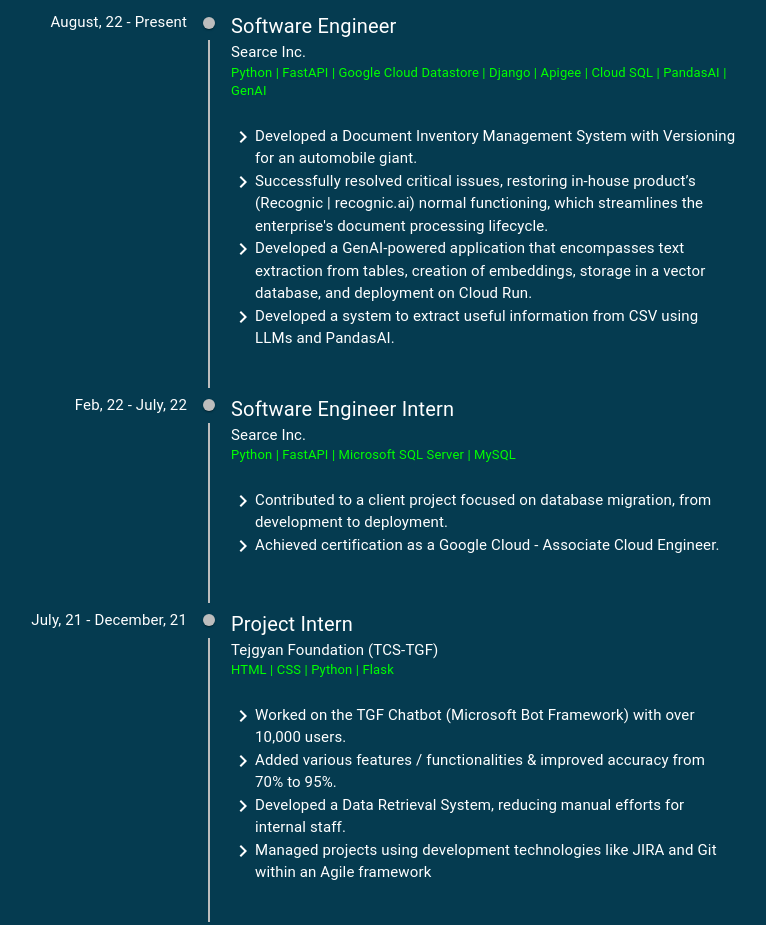
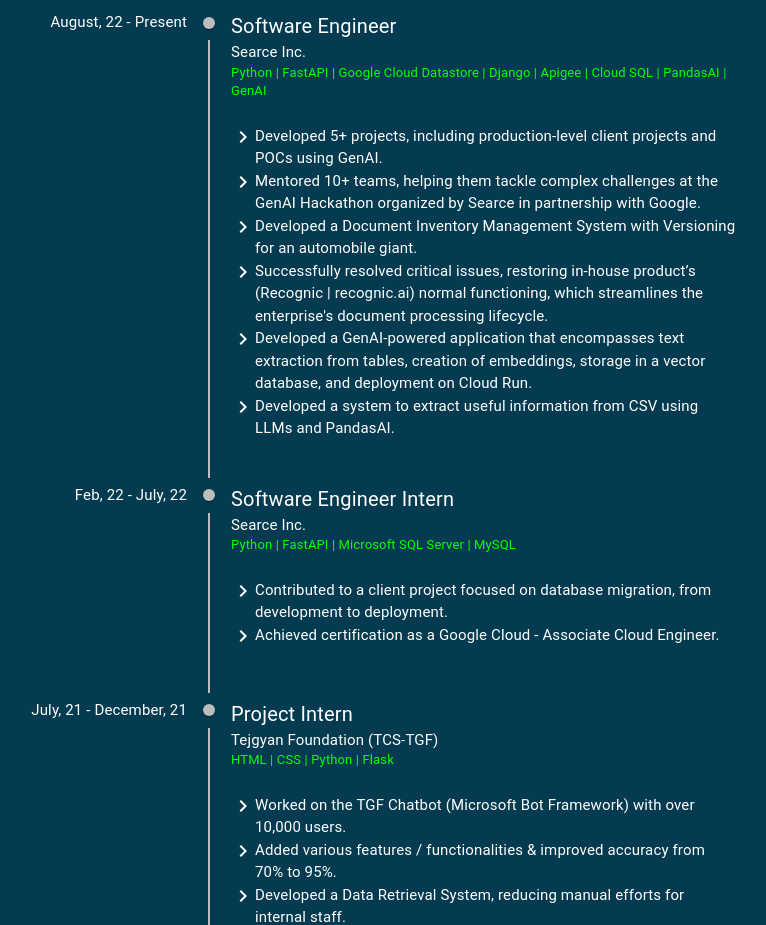
Before and after one commit to kvarad6/portfolio, a React (Create React App) app in the folder portfolio/: page / in a window 1280 px wide. Shown: the part 2380-3305 px from the top of the page, without its empty margins (431-1197 px from the left). Built offline with nearby package versions, Linux system fonts and the light colour scheme.

Commit message:
updated resume info

```diff
--- a/portfolio/src/Components/Resume.js
+++ b/portfolio/src/Components/Resume.js
@@ -67,6 +67,26 @@
                                                     <Typography variant="body2" color="text.secondary" sx={{ color: '#00ff00', fontSize: { xs: 12, md: 13, lg: 15 } }}>
                                                         Python | FastAPI | Google Cloud Datastore | Django | Apigee | Cloud SQL | PandasAI | GenAI
                                                     </Typography>
+                                                    <Grid sx={{ display: 'flex', flexDirection: 'row', mt: 3 }}>
+                                                        <Grid Item>
+                                                            <NavigateNextIcon sx={{ color: 'white' }} />
+                                                        </Grid>
+                                                        <Grid Item>
+                                                            <Typography sx={{ color: 'white', fontSize: { xs: 14, md: 15, lg: 15 } }}>
+                                                                Developed 5+ projects, including production-level client projects and POCs using GenAI.
+                                                            </Typography>
+                                                        </Grid>
+                                                    </Grid>
+                                                    <Grid sx={{ display: 'flex', flexDirection: 'row', mt: 3 }}>
+                                                        <Grid Item>
+                                                            <NavigateNextIcon sx={{ color: 'white' }} />
+                                                        </Grid>
+                                                        <Grid Item>
+                                                            <Typography sx={{ color: 'white', fontSize: { xs: 14, md: 15, lg: 15 } }}>
+                                                                Mentored 10+ teams, helping them tackle complex challenges at the GenAI Hackathon organized by Searce in partnership with Google.
+                                                            </Typography>
+                                                        </Grid>
+                                                    </Grid>
                                                     <Grid sx={{ display: 'flex', flexDirection: 'row', mt: 3 }}>
                                                         <Grid Item>
                                                             <NavigateNextIcon sx={{ color: 'white' }} />
@@ -237,7 +257,27 @@
                                                             <NavigateNextIcon sx={{ color: 'white' }} />
                                                         </Grid>
                                                         <Grid Item>
-                                                            <Typography sx={{ color: 'white', fontSize: { xs: 12, md: 13, lg: 15 } }}>
+                                                            <Typography sx={{ color: 'white', fontSize: { xs: 14, md: 15, lg: 15 } }}>
+                                                                Developed 5+ projects, including production-level client projects and POCs using GenAI.
+                                                            </Typography>
+                                                        </Grid>
+                                                    </Grid>
+                                                    <Grid sx={{ display: 'flex', flexDirection: 'row' }}>
+                                                        <Grid Item>
+                                                            <NavigateNextIcon sx={{ color: 'white' }} />
+                                                        </Grid>
+                                                        <Grid Item>
+                                                            <Typography sx={{ color: 'white', fontSize: { xs: 14, md: 15, lg: 15 } }}>
+                                                                Mentored 10+ teams, helping them tackle complex challenges at the GenAI Hackathon organized by Searce in partnership with Google.
+                                                            </Typography>
+                                                        </Grid>
+                                                    </Grid>
+                                                    <Grid sx={{ display: 'flex', flexDirection: 'row' }}>
+                                                        <Grid Item>
+                                                            <NavigateNextIcon sx={{ color: 'white' }} />
+                                                        </Grid>
+                                                        <Grid Item>
+                                                            <Typography sx={{ color: 'white', fontSize: { xs: 14, md: 15, lg: 15 } }}>
                                                                 Developed a Document Inventory Management System with Versioning for an automobile giant.
                                                             </Typography>
                                                         </Grid>
```
